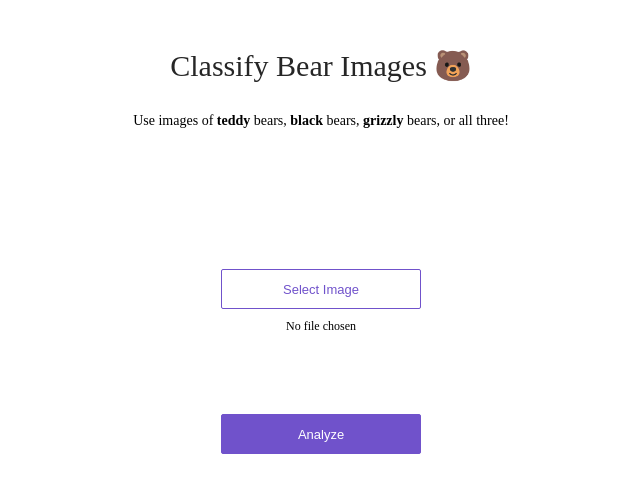
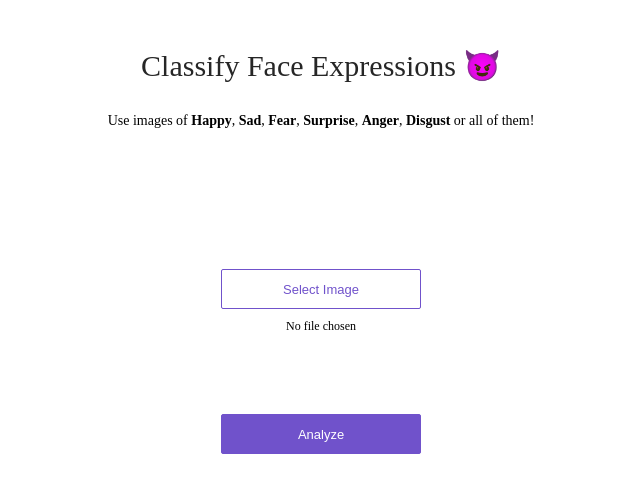
Before and after one commit to dwen168/ImageClassification_FaceExp, a plain HTML site: page app/view/index.html in a window 1280 px wide. Shown: the whole page, without its empty margins (319-959 px from the left). Drawn offline with Linux system fonts and the light colour scheme.

Commit message:
Update index.html

```diff
--- a/app/view/index.html
+++ b/app/view/index.html
@@ -7,10 +7,11 @@
 <body>
 <div>
   <div class='center'>
-    <div class='title'>Classify Bear Images 🐻</div>
+    <div class='title'>Classify Face Expressions 😈</div>
     <p>
-      Use images of <strong>teddy</strong> bears, <strong>black</strong> bears, <strong>grizzly</strong> bears, or
-      all three!
+      Use images of <strong>Happy</strong>, <strong>Sad</strong>, <strong>Fear</strong>, <strong>Surprise</strong>, <strong>Anger</strong>,
+      <strong>Disgust</strong> or
+      all of them!
     </p>
     <div class='content'>
       <div class='no-display'>
```
